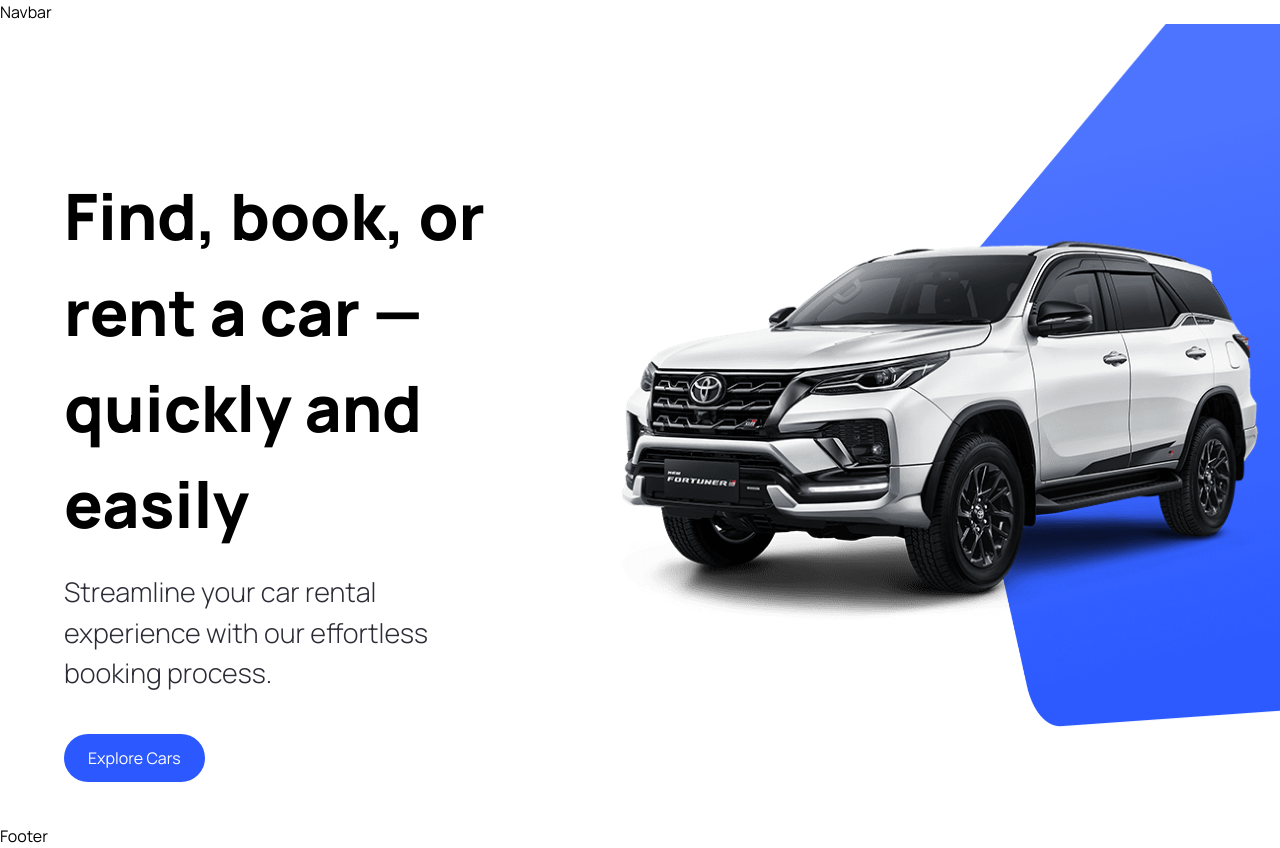
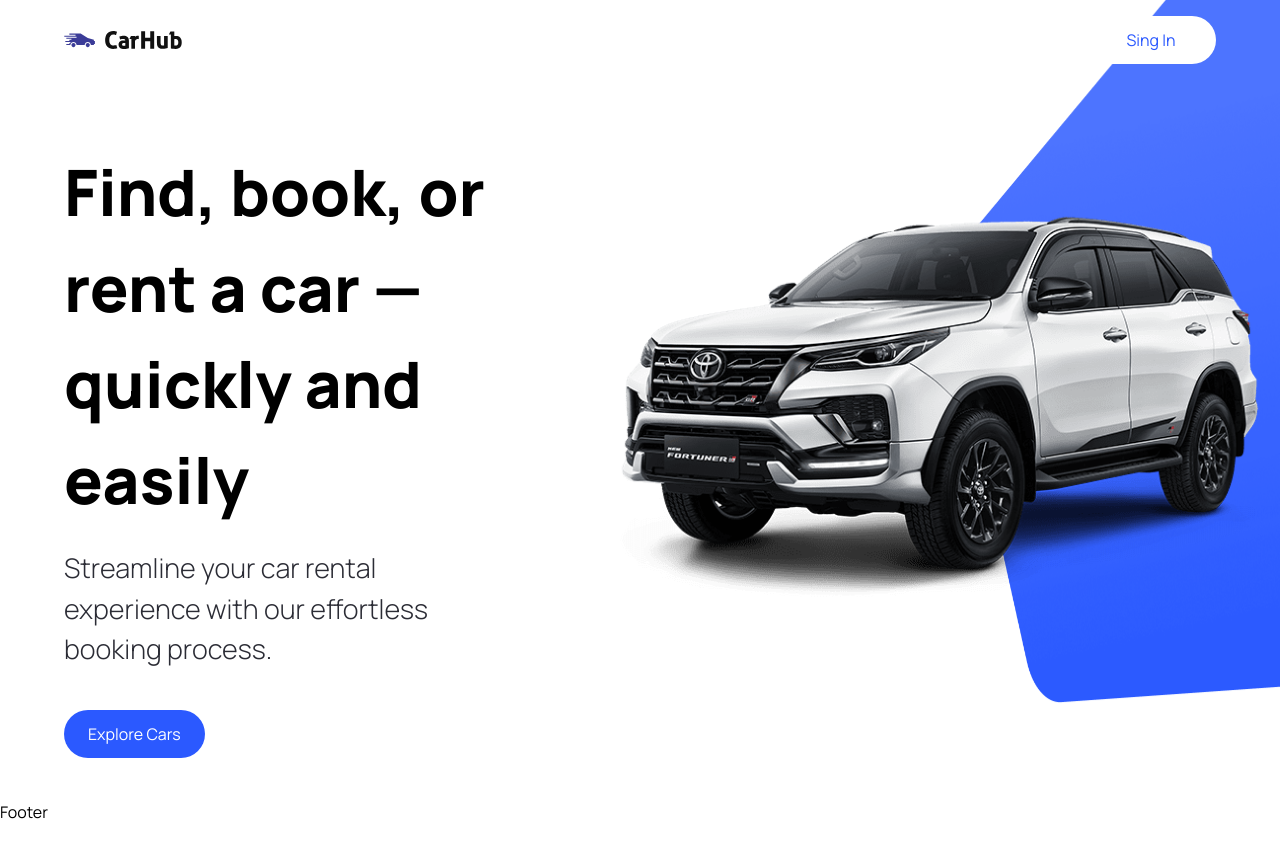
Before and after one commit to umutosun/car_app, a Next.js app: page / in a window 1280 px wide. After the commit the page ends 824 px from the top, so only its background shows below. Built offline with nearby package versions, Linux system fonts and the light colour scheme.

Commit message:
Fix: navbar navbar edited

```diff
--- a/components/CustomButton.tsx
+++ b/components/CustomButton.tsx
@@ -6,11 +6,12 @@
   title,
   containerStyles,
   handleClick,
+  btnType,
 }: CustomButtonProps) => {
   return (
     <button
       disabled={false}
-      type={"button"}
+      type={btnType || "button"}
       className={`custom-btn ${containerStyles}`}
       onClick={handleClick}>
       <span className={`flex-1`}>{title}</span>
--- a/components/Navbar.tsx
+++ b/components/Navbar.tsx
@@ -1,7 +1,29 @@
-import React from "react";
+import Link from "next/link";
+import Image from "next/image";
+
+import CustomButton from "./CustomButton";
 
 const Navbar = () => {
-  return <div>Navbar</div>;
+  return (
+    <header className="w-full absolute z-10">
+      <nav className="max-w-[1440px] mx-auto flex justify-between items-center sm:px-16 px-6 py-4">
+        <Link href="/" className="flex justify-center items-center">
+          <Image
+            src="/logo.svg"
+            alt="Car Hub Logo"
+            width={118}
+            height={18}
+            className="object-contain"
+          />
+        </Link>
+        <CustomButton
+          title="Sing In"
+          btnType="button"
+          containerStyles="text-primary-blue rounded-full bg-white min-w-[130px]"
+        />
+      </nav>
+    </header>
+  );
 };
 
 export default Navbar;
--- a/types/index.ts
+++ b/types/index.ts
@@ -4,4 +4,5 @@
   title: string;
   containerStyles?: string;
   handleClick?: MouseEventHandler<HTMLButtonElement>;
+  btnType?: "button" | "submit";
 }
```
